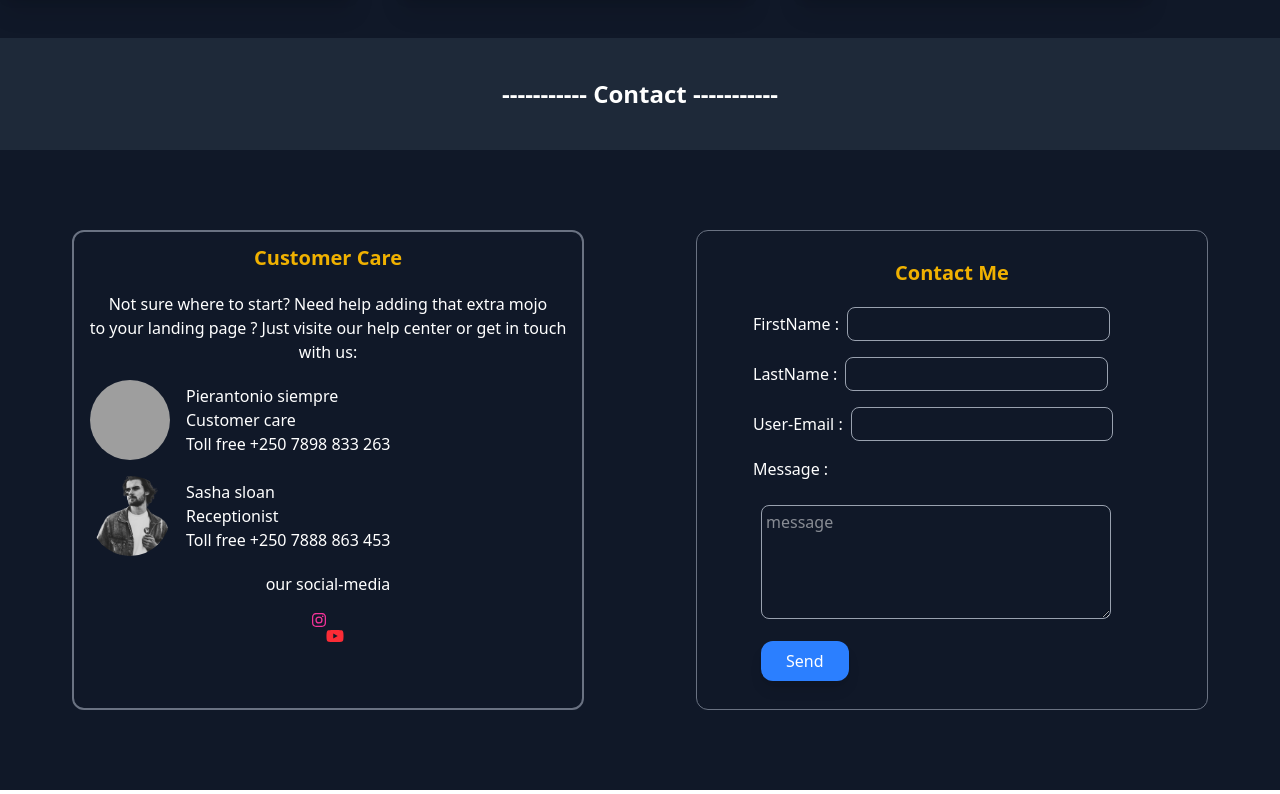
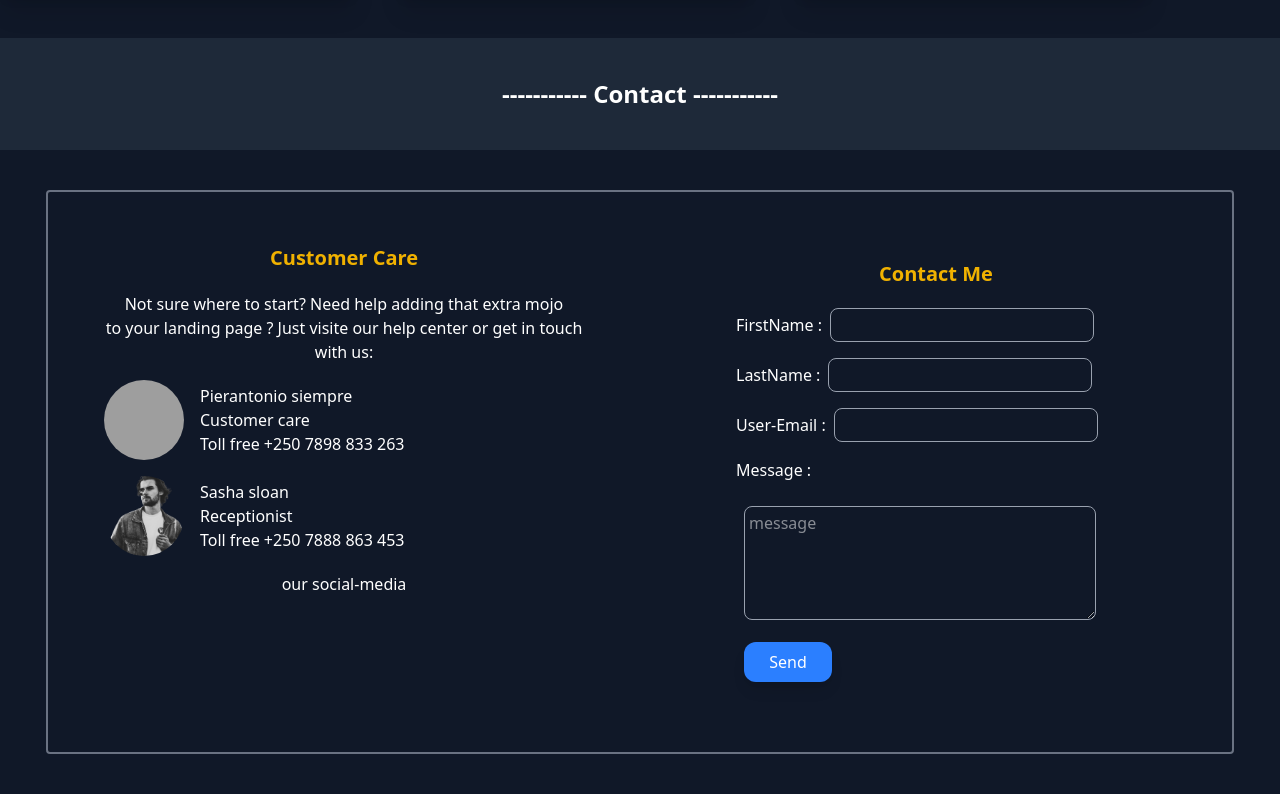
Before and after one commit to Olivier-Masabo/tailwind-practice, a React (Vite) app: page / in a window 1280 px wide. Shown: the part 3490-4284 px from the top of the page. Built offline with nearby package versions, Linux system fonts and the light colour scheme; grey boxes are pictures that could not be loaded.

Commit message:
changing layout of contact page

```diff
--- a/src/body.jsx
+++ b/src/body.jsx
@@ -284,7 +284,9 @@ Let’s create something great together!</h2>
 
   <div>
  <section className=" flex justify-evenly items-center bg-gray-900 py-10">
-  <div className=' border-gray-500 border-2  w-lg text-center h-[60vh] rounded-xl  m-10'>
+  <div className='border-gray-500 border-2 flex rounded'>
+
+  <div className='  w-lg text-center h-[60vh] rounded-xl  m-10'>
     <h2 class="flex items-center text-xl font-bold justify-center mb-5 mt-3 text-yellow-500">
  Customer Care
 </h2>
@@ -316,13 +318,12 @@ Let’s create something great together!</h2>
   </div>
 
   <p>our social-media</p>
-<FontAwesomeIcon icon={faInstagram} className="text-pink-500" />
-<FontAwesomeIcon icon={faYoutube} className="text-red-500" />
+
   </div>
 
   </div>
 
-    <div className='border-gray-500 border-1  w-lg text-center h-[60vh] rounded-xl m-10 p-4'>
+    <div className=' w-lg text-center h-[60vh] rounded-xl m-10 p-4'>
     <h2 class="flex items-center text-xl font-bold justify-center mb-5 mt-3 text-yellow-500">
       Contact Me
 </h2>
@@ -342,6 +343,7 @@ Let’s create something great together!</h2>
   </div>
 
 
+  </div>
 </section>
 
   </div>
```
